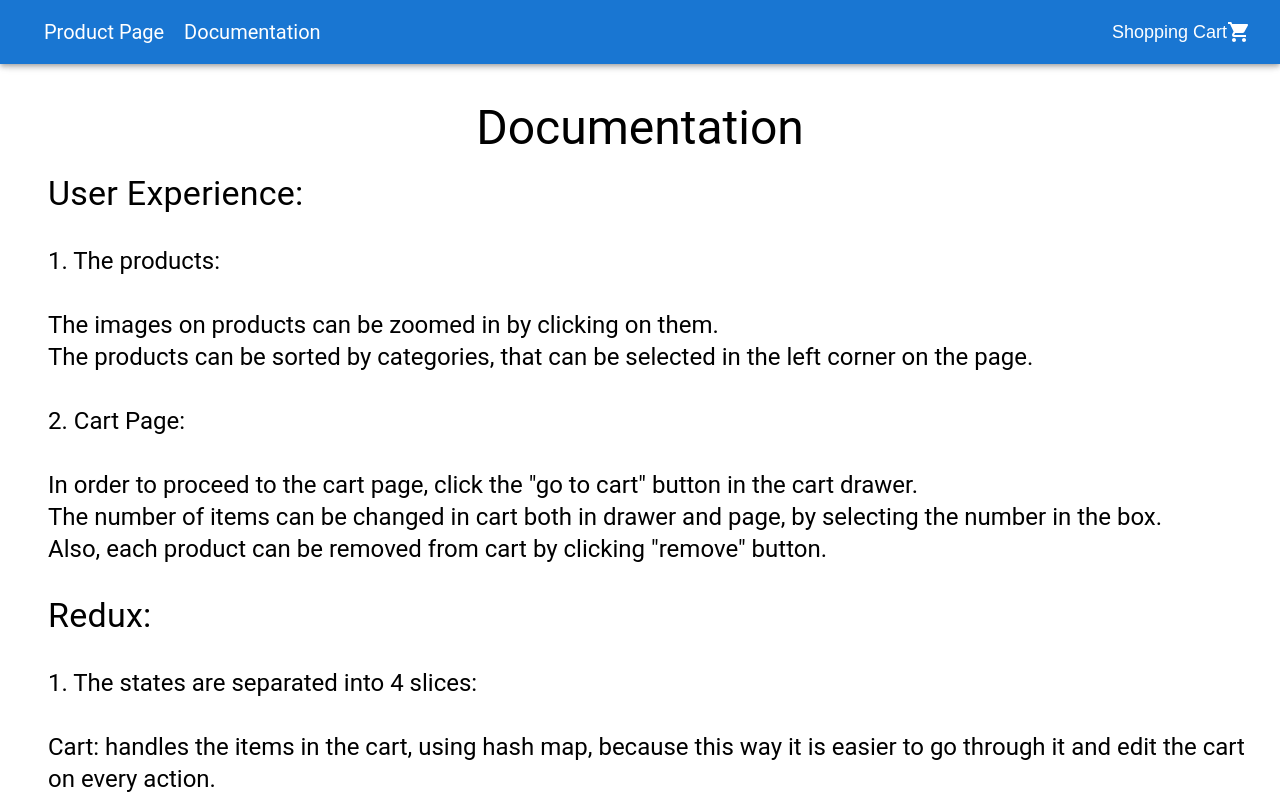
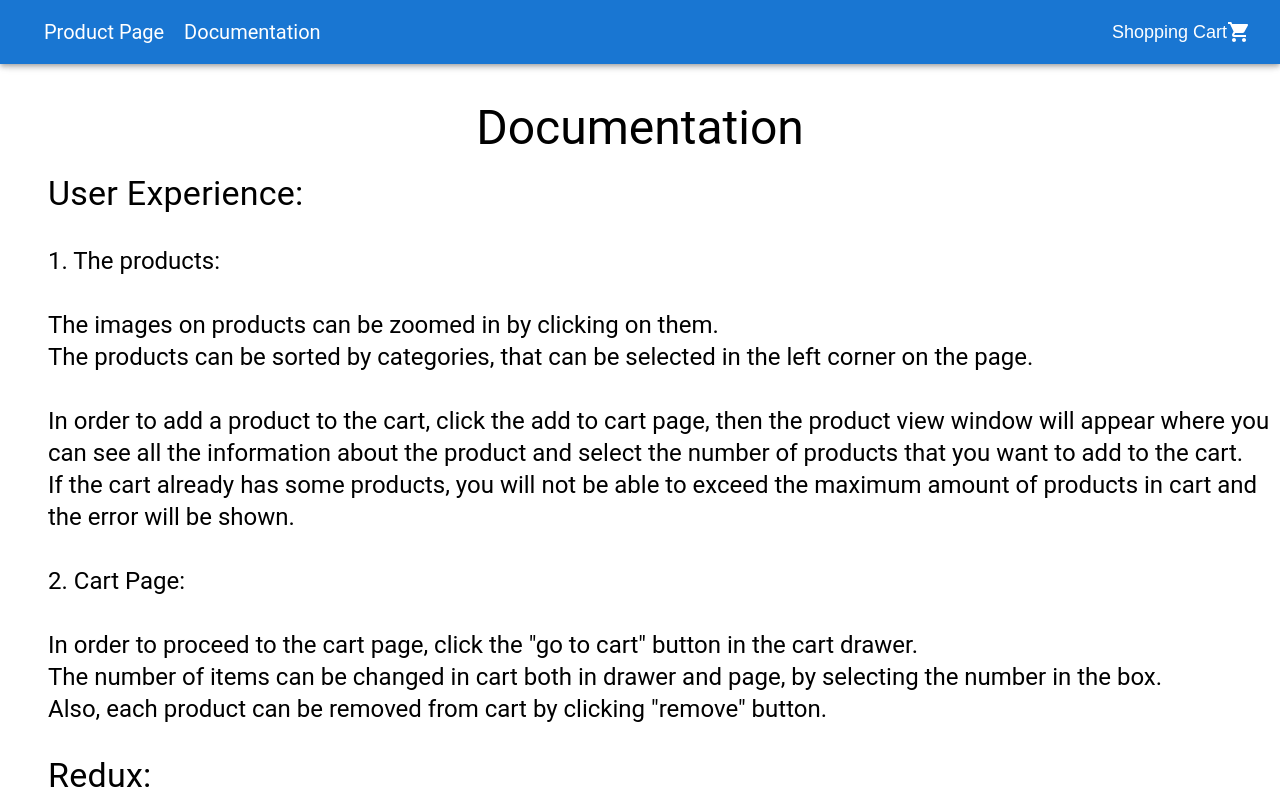
Before and after one commit to MaxKuryez/shopping-cart, a React (Create React App) app: page /documentation in a window 1280 px wide. Shown: the top 799 px of the page. Built offline with nearby package versions, Linux system fonts and the light colour scheme.

Commit message:
Added docs view desc

```diff
--- a/src/components/pages/documentPage/documentPage.tsx
+++ b/src/components/pages/documentPage/documentPage.tsx
@@ -13,6 +13,12 @@ const DocumentPage = () => {
         The images on products can be zoomed in by clicking on them.
         <br/>
         The products can be sorted by categories, that can be selected in the left corner on the page.
+        <br/><br/>
+        In order to add a product to the cart, click the add to cart page, then the product view window will appear where
+        you can see all the information about the product and select the number of products that you want to add to the cart.
+        <br/>
+        If the cart already has some products, you will not be able to exceed the maximum amount of products in cart and the
+        error will be shown.
         <br/><br/>
         2. Cart Page:
         <br/><br/>
```
